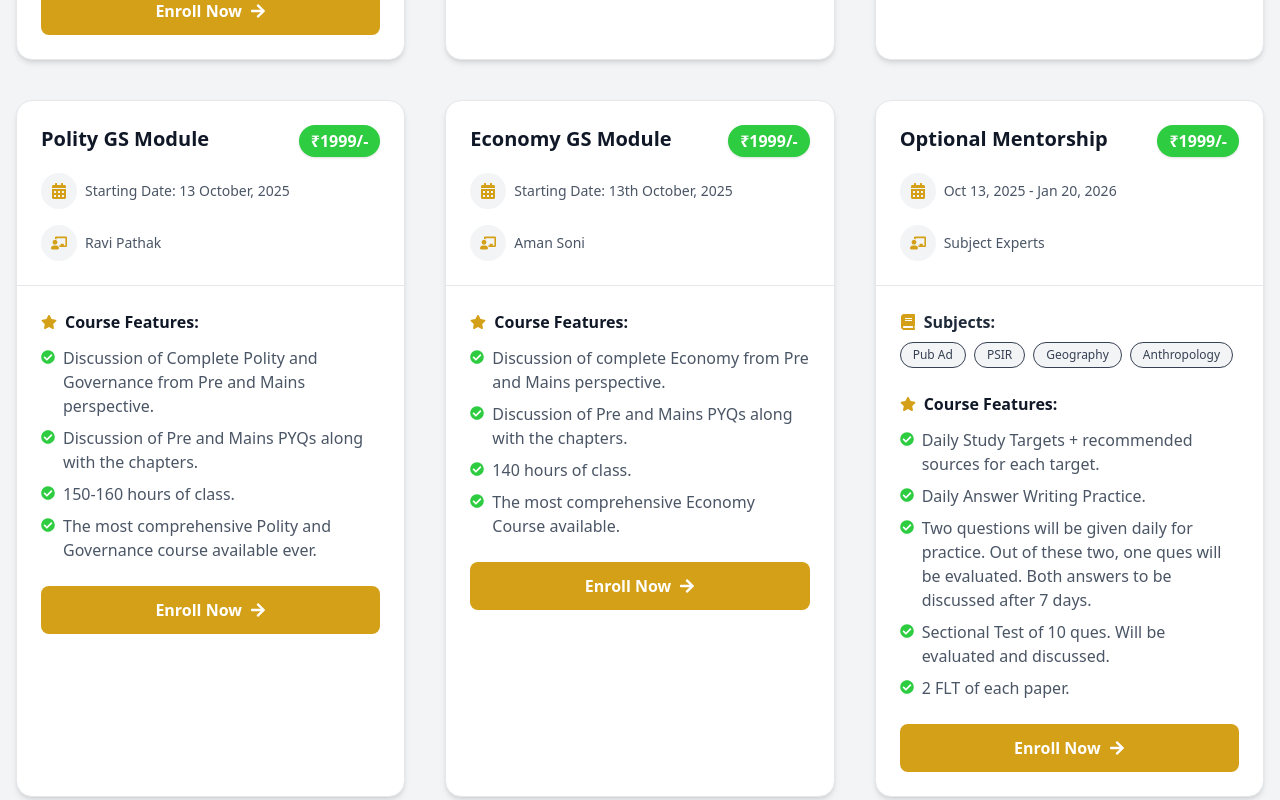
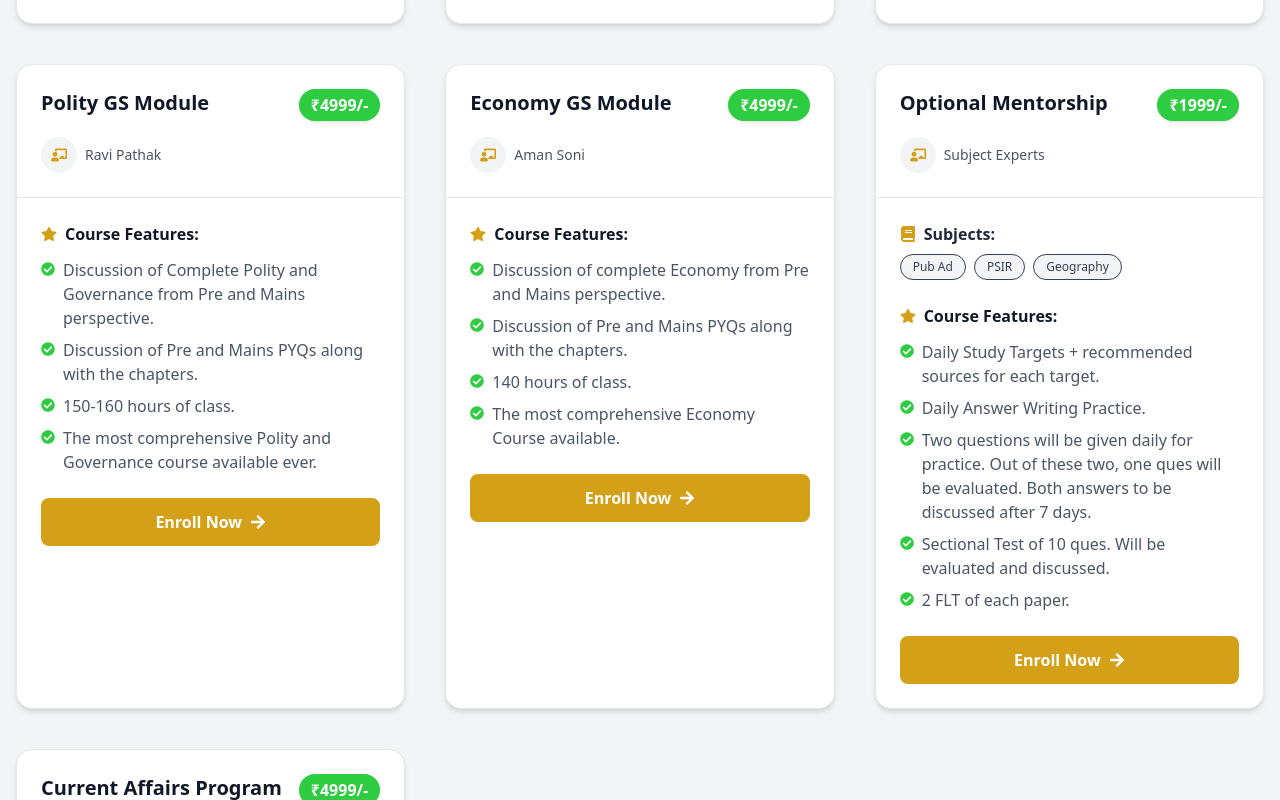
Before and after one commit to kalyandoki/Neenv-Landing-Page, a React (Vite) app: page / in a window 1280 px wide. Shown: the part 3380-4180 px from the top of the page. Built offline with nearby package versions, Linux system fonts and the light colour scheme.

Commit message:
Nenav-IAS update

```diff
--- a/src/components/Courses.jsx
+++ b/src/components/Courses.jsx
@@ -68,7 +68,7 @@ const Courses = () => {
       id: 4,
       title: "Polity GS Module",
       category: "gs",
-      price: "₹1999/-",
+      price: "₹4999/-",
       duration: "Starting Date: 13 October, 2025",
 
       faculty: "Ravi Pathak",
@@ -83,7 +83,7 @@ const Courses = () => {
       id: 5,
       title: "Economy GS Module",
       category: "gs",
-      price: "₹1999/-",
+      price: "₹4999/-",
       duration: "Starting Date: 13th October, 2025",
       faculty: "Aman Soni",
       features: [
@@ -100,7 +100,7 @@ const Courses = () => {
       price: "₹1999/-",
       duration: "Oct 13, 2025 - Jan 20, 2026",
       faculty: "Subject Experts",
-      subjects: "Pub Ad, PSIR, Geography, Anthropology",
+      subjects: "Pub Ad, PSIR, Geography",
       features: [
         "Daily Study Targets + recommended sources for each target.",
         "Daily Answer Writing Practice.",
@@ -389,14 +389,14 @@ const Courses = () => {
                   </span>
                 </div>
                 <div className="flex flex-wrap gap-4">
-                  {course.duration && (
+                  {/* {course.duration && (
                     <div className="flex items-center text-gray-600">
                       <div className="w-9 h-9 rounded-full bg-gray-100 flex items-center justify-center mr-2">
                         <FaCalendarAlt className="text-[#D4A017]" />
                       </div>
                       <span className="text-sm">{course.duration}</span>
                     </div>
-                  )}
+                  )} */}
                   {course.faculty && (
                     <div className="flex items-center text-gray-600">
                       <div className="w-9 h-9 rounded-full bg-gray-100 flex items-center justify-center mr-2">
```
